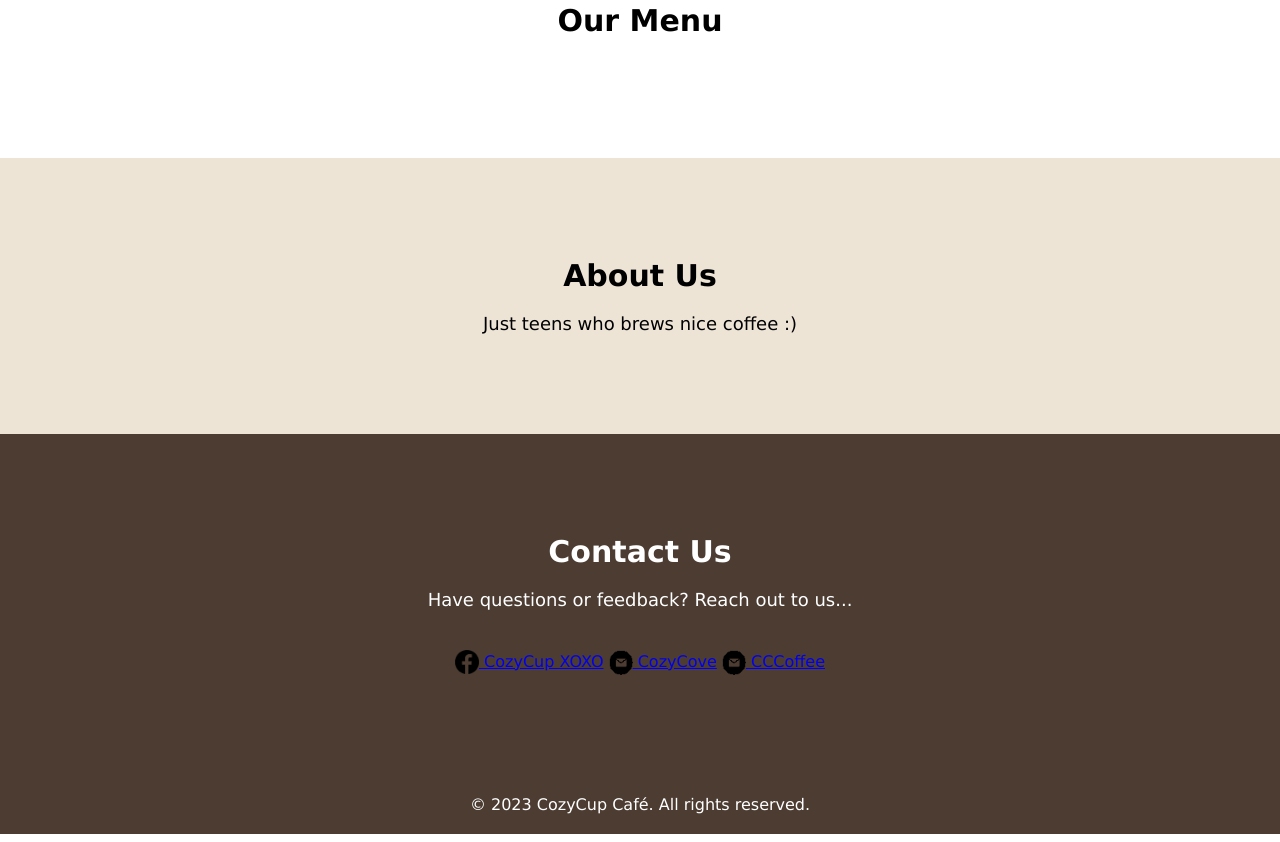
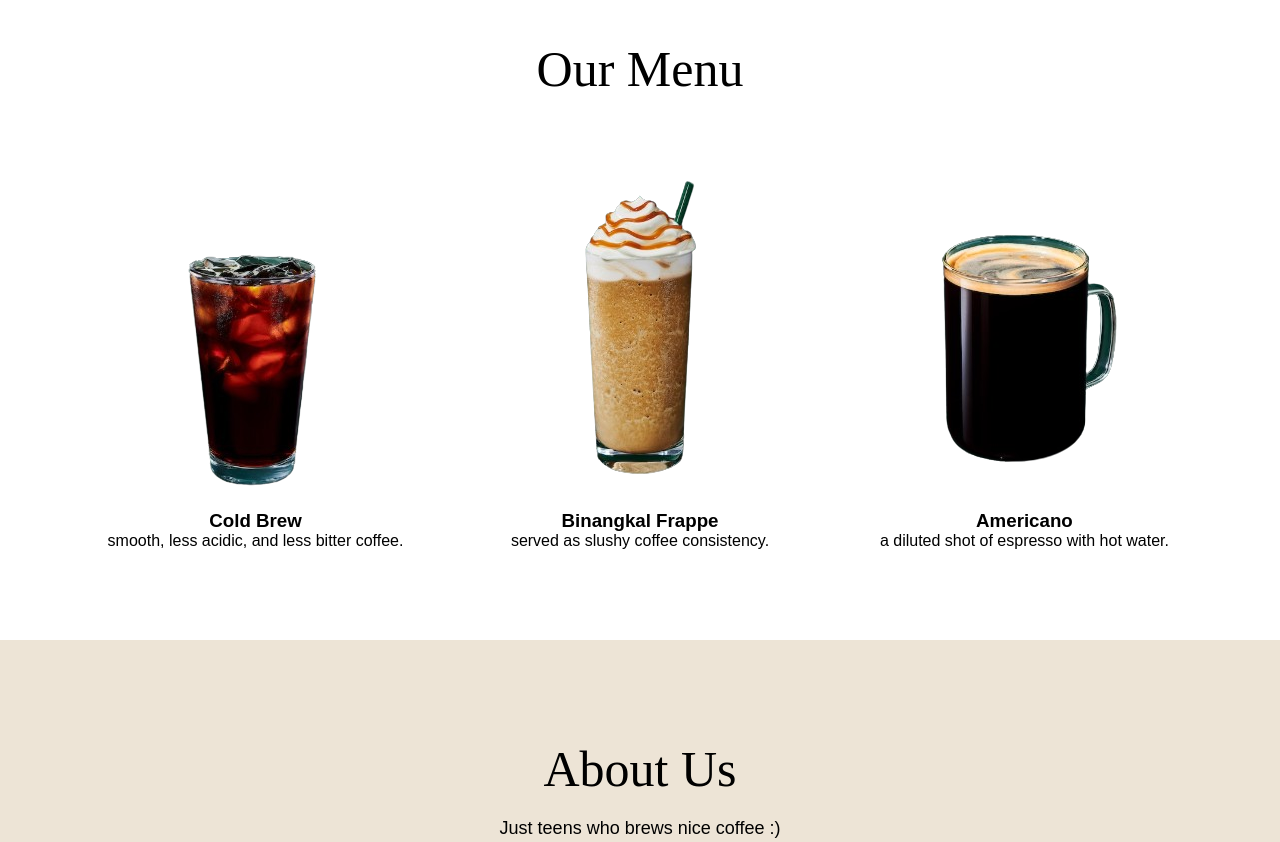
Before and after one commit to nicholohq/cozycupcafe, a plain HTML site: page index.html in a window 1280 px wide. Shown: the part 681-1523 px from the top of the page. Drawn offline with Linux system fonts and the light colour scheme.

Commit message:
updated content, added a readme file, and added css design

```diff
--- a/css/styles.css
+++ b/css/styles.css
@@ -4,21 +4,21 @@ body, h1, h2, h3, p, ul, li {
 }
 
 body {
-    font-family: Verdana, sans-serif;
+    font-family: sans-serif;
 }
 
 header {
     box-shadow: 0 2px 5px rgba(0, 0, 0, 0.7);
     padding: 20px;
-    background: #1a1a19;
+    background: #1c1b1b;
 }
 
-.nav {
+nav {
     display: flex;
-    justify-content: space-between;
+    text-align: center;
     align-items: center;
+
 }
-
 
 .logo{
     text-emphasis:initial;
@@ -37,22 +37,23 @@ nav ul {
 
 nav li {
     display:inline;
+    margin: 0 15px;
 }
 
 nav a {
     text-decoration: none;
-    color: #4c3c32;
+    color: #d7c9c0;
     font-weight: bold;
     transition: color 0.3s;
 }
 
 nav a:hover {
-    color: oklch(53.492% 0.03447 52.237);
+    color: #765d4d;
 }
 
 .hero {
     text-align: center;
-    padding: 150px 0 ;
+    padding: 200px 0 ;
     background-image: url('../img/Brown Modern Coffee Presentation.jpg');
     background-size: cover;
     background-position: 100%;
@@ -60,8 +61,10 @@ nav a:hover {
 }
 
 .hero h1 {
-    font-size: 36px;
-    margin-bottom: 20px;
+    font-family: 'abril fatface';
+    font-size: 50px;
+    font-weight: 100;
+    margin-bottom: 10px;
 }
 
 .hero p {
@@ -83,13 +86,34 @@ nav a:hover {
 }
 
 .menu {
-    padding: 100px 0;
+    display:flexbox;
+    padding: 50px 0;
     text-align: center;
 }
 
 .menu h2 {
     font-size: 30px;
     margin-bottom: 20px;
+}
+
+.menu h2 {
+    font-family: 'Abril Fatface';
+    font-size: 50px;
+    font-weight: 100;
+    margin-bottom: 20px;
+
+}
+
+.menu-item {
+    display: inline-block;
+    width: 300px;
+    margin: 20px;
+    padding: 20px;
+    background-color: white;
+}
+
+.menu-item img {
+    max-width: 100%;
 }
 
 .about {
@@ -99,7 +123,9 @@ nav a:hover {
 }
 
 .about h2 {
-    font-size: 30px;
+    font-family: 'abril fatface';
+    font-size: 50px;
+    font-weight: 100;
     margin-bottom: 20px;
 }
 
@@ -112,19 +138,27 @@ nav a:hover {
 .contact {
     padding: 100px 0;
     text-align: center;
-    background-color: #4c3c32;
-    color: white;
+    background-color: #7f604c;
+    color: #dfcabd;
 }
 
 .contact h2 {
-    font-size: 30px;
+    font-family: 'abril fatface';
+    font-size: 50px;
+    font-weight: 100;
     margin-bottom: 20px;
 }
 
 .contact-links img {
     vertical-align: middle;
+    padding-right: 5px;
 }
 
+.contact-links a{
+    color:#dfcabd;
+    text-decoration: none;
+    padding-right: 20px;
+}
 
 .contact-links a:hover {
     text-decoration: underline;
@@ -136,7 +170,7 @@ nav a:hover {
 
 footer {
     background-color: #4c3c32;
-    color: white;
+    color: #dfcabd;
     text-align: center;
     padding: 20px 0;
 }
--- a/index.html
+++ b/index.html
@@ -29,6 +29,21 @@
 
     <section id="menu" class="menu">
         <h2>Our Menu</h2>
+        <div class="menu-item">
+            <img src="img/Screenshot_2025-08-17_201609-removebg-preview.png" alt="Catties">
+            <h3>Cold Brew</h3>
+            <p>smooth, less acidic, and less bitter coffee.</p>
+        </div>
+        <div class="menu-item">
+            <img src="img/Screenshot_2025-08-17_201632-removebg-preview.png" alt="Catties">
+            <h3>Binangkal Frappe</h3>
+            <p> served as slushy coffee consistency.</p>
+        </div>
+        <div class="menu-item">
+            <img src="img/Screenshot_2025-08-17_201729-removebg-preview.png" alt="Catties">
+            <h3>Americano</h3>
+            <p>a diluted shot of espresso with hot water.</p>
+        </div>
 
     </section>
 
@@ -42,12 +57,12 @@
         <p>Have questions or feedback? Reach out to us...</p>
 
          <div class="contact-links">
+            <a href="mailto:svynry@gmail.com">
+                <img src="img/download-removebg-preview (1).png" alt="Facebook" width="24" height="24">CozyCup XOXO</a>
             <a href="https://github.com/Sr-ea">
-                <img src="img/download-removebg-preview (1).png" alt="Facebook" width="24" height="24"> CozyCup XOXO</a>
-            <a href="mailto:svynry@gmail.com">
-               <img src="img/mail-213-32.png" alt="email" width="24" height="25"> CozyCove</a>
-            <a href="mailto:svynry@gmail.com">
-                <img src="img/mail-213-32.png" alt="email" width="24" height="25"> CCCoffee</a>
+               <img src="img/github-logo.png" alt="email" width="24" height="25">Sr-ea</a>
+            <a href="https://github.com/nicholohq">
+                <img src="img/github-logo.png" alt="email" width="24" height="25">Nicholohq</a>
         </div>
     </section>
 
```
Also changed, not shown: img/Screenshot_2025-08-17_201609-removebg-preview.png (added), img/Screenshot_2025-08-17_201632-removebg-preview.png (added), img/Screenshot_2025-08-17_201729-removebg-preview.png (added), img/brew.png (deleted), img/github-logo.png (added), 1 other file.
